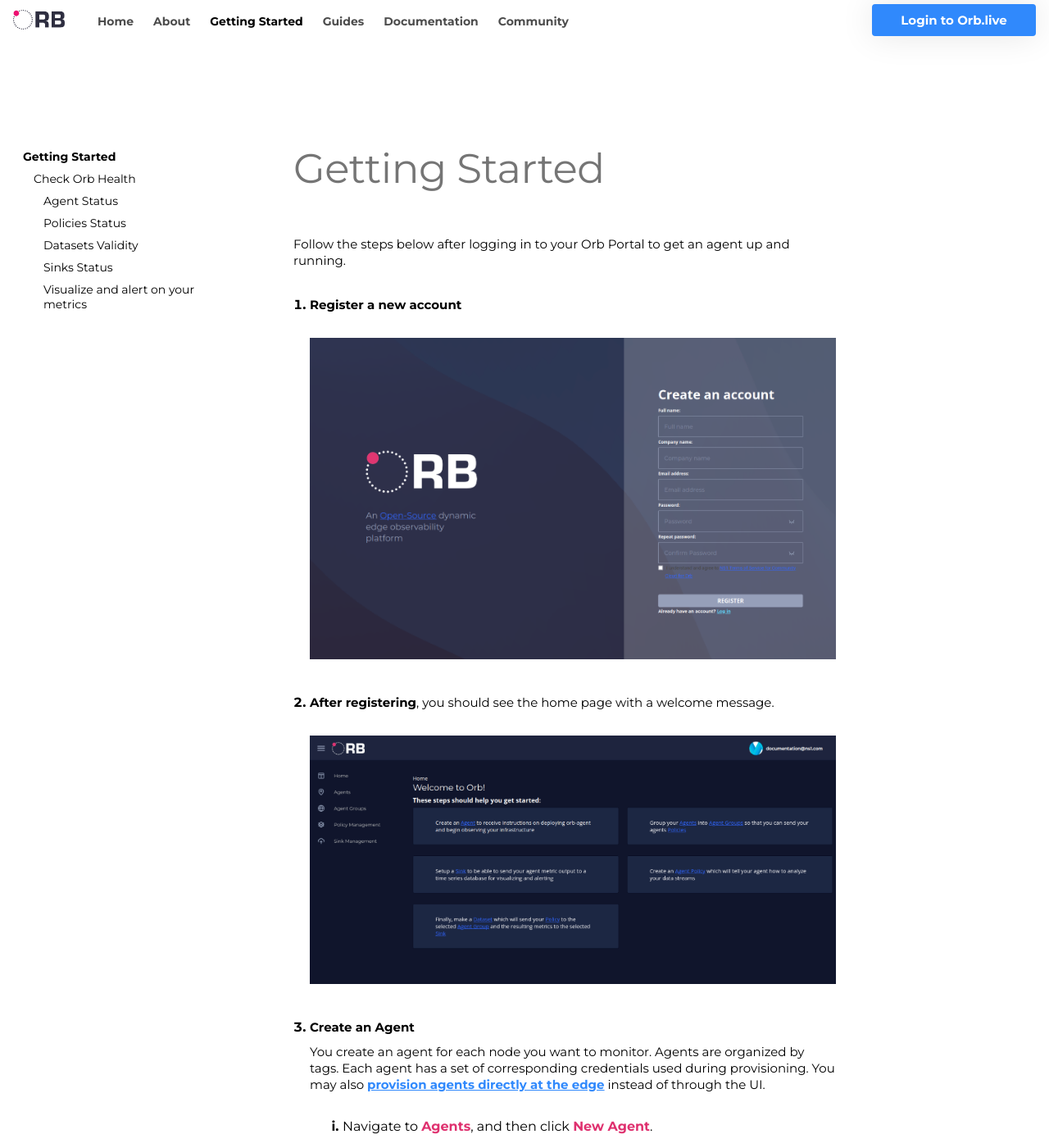
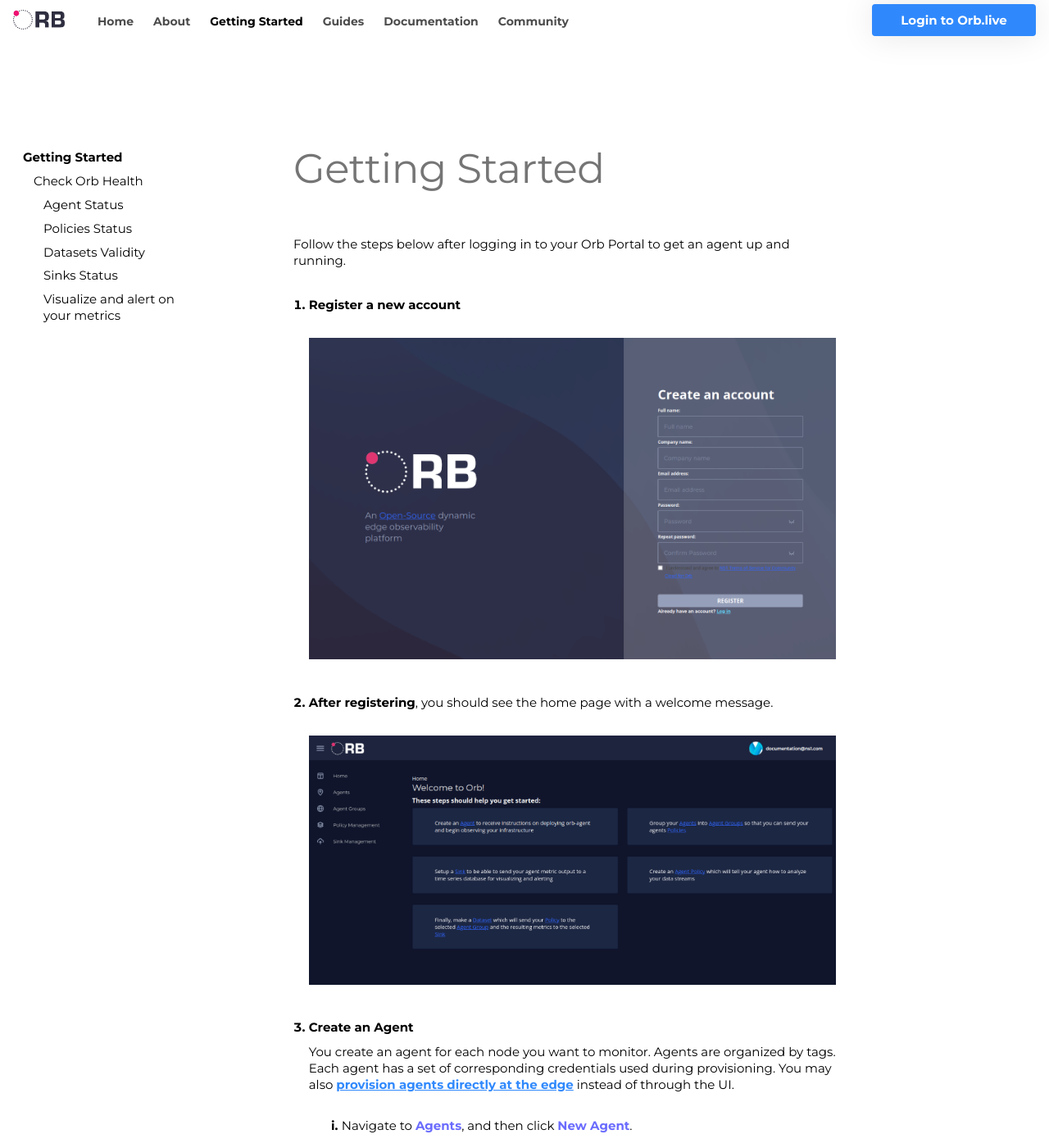
Before and after one commit to orb-community/orb-website, an MkDocs documentation site: the page built from docs/getting_started.md, in a window 1280 px wide and 1400 px high. Shown: the whole window at 82% size. Built offline with MkDocs 1.6.1 and Material for MkDocs 9.7.7, drawn with Linux system fonts in a browser that asks for light colours.

Commit message:
change 'mark' style - fix ul li and ol li font sizes

```diff
--- a/docs/stylesheets/extra.css
+++ b/docs/stylesheets/extra.css
@@ -5,6 +5,7 @@
   --md-secondary-text-color: #969fb9;
   --orb-blue: #3089fc;
   --orb-pink: #df316f;
+  --orb-purple: #6b6cfd;
 }
 
 :root > * {
@@ -273,6 +274,10 @@
   margin-left: 0 !important;
 }
 
+.md-typeset ol li, ul li {
+  font-size: 0.75rem;
+}
+
 .md-typeset ol > li > img {
   margin: 1rem 0 1rem -1rem !important;
 }
@@ -294,6 +299,6 @@
 
 .md-typeset mark {
   background-color: transparent;
-  font-weight: 800;
-  color: var(--orb-pink);
+  font-weight: 700;
+  color: var(--orb-purple);
 }
```
